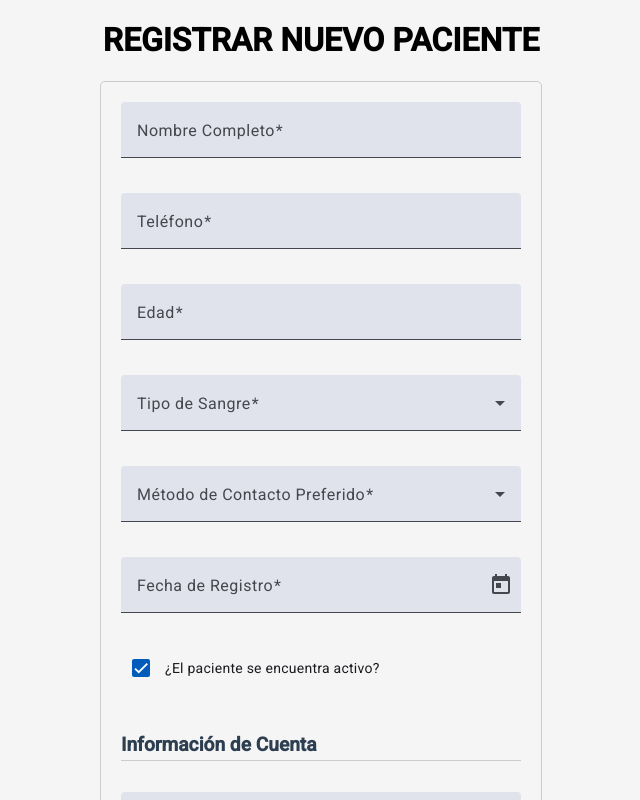
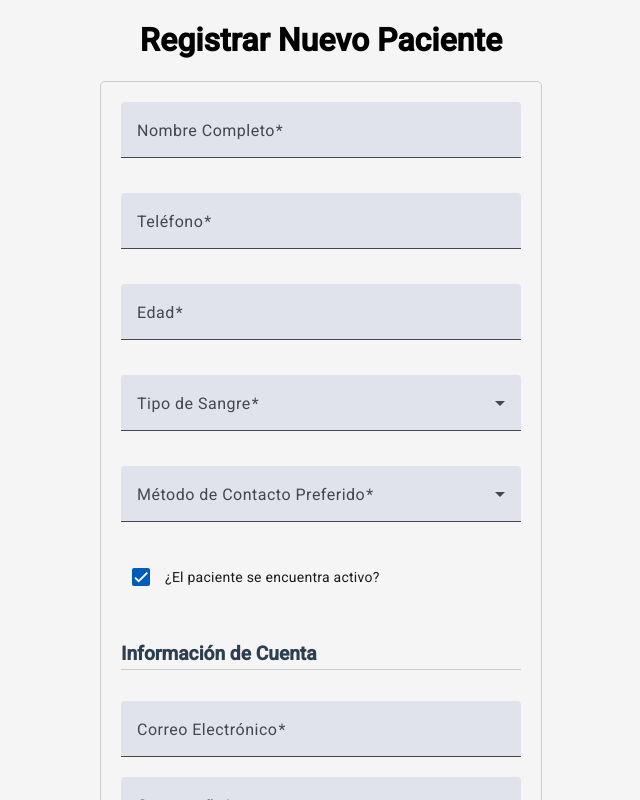
Before and after one commit to AbrahamzzZ/Directorio-Salud, an Angular app: page /pacientes-registro in a window 1280 px wide. Shown: the top 800 px of the page, without its empty margins (319-959 px from the left). Built offline with nearby package versions, Linux system fonts and the light colour scheme.

Commit message:
Cambios de larrea por errores en su git

```diff
--- a/src/app/components/pages/paciente/registro-actualizacion-paciente/registro-actualizacion-paciente.component.html
+++ b/src/app/components/pages/paciente/registro-actualizacion-paciente/registro-actualizacion-paciente.component.html
@@ -1,4 +1,4 @@
-<h1>{{ isEditMode ? ('Editar Paciente' | uppercase) : ('Registrar Nuevo Paciente' | uppercase) }}</h1>
+<h1>{{ isEditMode ? 'Editar Paciente'  : 'Registrar Nuevo Paciente'}}</h1>
 
 <form class="example-form-grid" [formGroup]="pacienteForm" (ngSubmit)="onSubmit()">
 
@@ -61,16 +61,6 @@
     }
   </mat-form-field>
 
-  <mat-form-field>
-    <mat-label>Fecha de Registro</mat-label>
-    <input matInput [matDatepicker]="picker" formControlName="fechaRegistro" placeholder="DD/MM/YYYY" [min]="fechaMin">
-    <mat-datepicker-toggle matIconSuffix [for]="picker"></mat-datepicker-toggle>
-    <mat-datepicker #picker></mat-datepicker>
-    @if(pacienteForm.get('fechaRegistro')?.errors?.['required']) {
-      <mat-error>La fecha es requerida</mat-error>
-    }
-  </mat-form-field>
-
   <section class="example-section">
     <mat-checkbox formControlName="estado">¿El paciente se encuentra activo?</mat-checkbox>
   </section>
--- a/src/app/components/pages/paciente/registro-actualizacion-paciente/registro-actualizacion-paciente.component.ts
+++ b/src/app/components/pages/paciente/registro-actualizacion-paciente/registro-actualizacion-paciente.component.ts
@@ -13,8 +13,6 @@ import { CommonModule } from '@angular/common';
 import { ActivatedRoute, Router } from '@angular/router';
 import { ServPacientesService } from '../../../../services/servicio-paciente/serv-pacientes.service';
 import { Paciente } from '../../../../models/Paciente';
-import { HeaderComponent } from "../../../shared/header/header.component";
-import { FooterComponent } from "../../../shared/footer/footer.component";
 import { MatIconModule } from '@angular/material/icon';
 import { DialogoComponent } from '../../../shared/dialogo/dialogo.component';
 import { Cuenta } from '../../../../models/Cuenta';
@@ -32,7 +30,6 @@ import { forkJoin } from 'rxjs';
   styleUrl: './registro-actualizacion-paciente.component.css'
 })
 export class RegistroActualizacionPacienteComponent implements OnInit {
-  fechaMin: Date = new Date();
   pacienteForm: FormGroup;
   cuentaForm: FormGroup;
   isEditMode = false;
@@ -59,7 +56,6 @@ export class RegistroActualizacionPacienteComponent implements OnInit {
       Edad: ['', [Validators.required, Validators.min(0), Validators.max(120)]],
       contacto: ['', Validators.required],
       tipoSangre: ['', Validators.required],
-      fechaRegistro: ['', Validators.required],
       estado: [true]
     });
 
@@ -150,13 +146,11 @@ export class RegistroActualizacionPacienteComponent implements OnInit {
     this.pacientesService.getpacientes().subscribe({
       next: (pacientes) => {
         let nextIdNumber = 1;
-
-        // Extraer los números de IDs con prefijo "p" (como "p1", "p2", etc.)
         if (pacientes && pacientes.length > 0) {
           const idNumbers = pacientes
             .map(p => {
               if (p.id && typeof p.id === 'string' && p.id.startsWith('p')) {
-                const num = parseInt(p.id.slice(1), 10); // elimina la 'p' y convierte a número
+                const num = parseInt(p.id.slice(1), 10);
                 return isNaN(num) ? null : num;
               }
               return null;
@@ -172,11 +166,12 @@ export class RegistroActualizacionPacienteComponent implements OnInit {
 
         const newPaciente: Paciente = {
           id: newId,
-          ...this.pacienteForm.value
+          ...this.pacienteForm.value,
+          fechaRegistro: new Date().toISOString().split('T')[0] // Formato YYYY-MM-DD
         };
 
         const newCuenta: Cuenta = {
-          id: newId, // usa el mismo ID con prefijo
+          id: newId,
           email: this.cuentaForm.value.email,
           password: this.cuentaForm.value.password,
           rol: 'paciente',
```
Also changed, not shown: public/json/datos.json.
